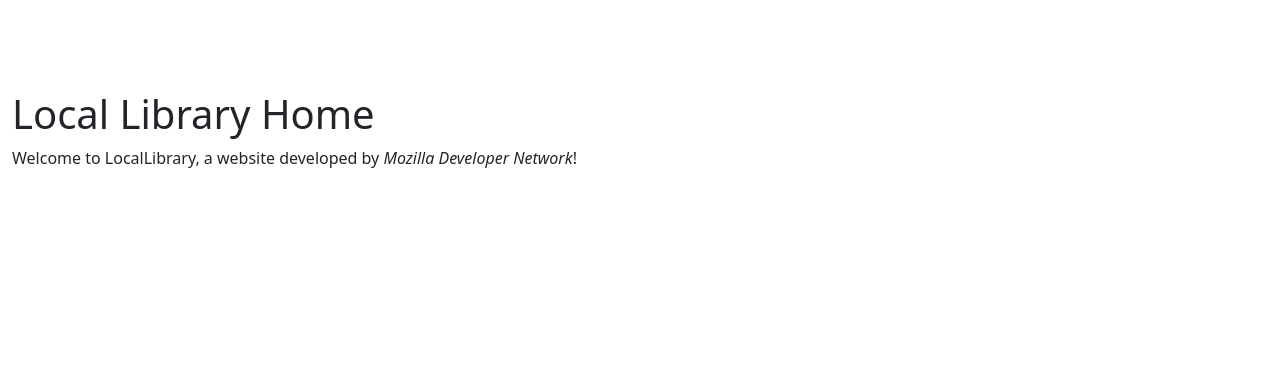
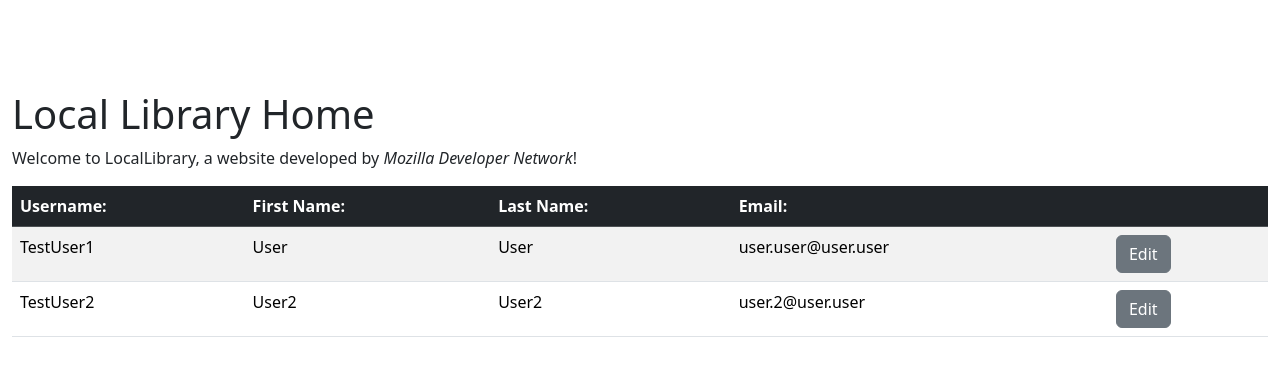
Before and after one commit to ahorner54/CollegeExpenseTracker, a Django app: page /administration/ in a window 1280 px wide. Shown: the part 56-432 px from the top of the page. Run offline with Django 5.2, Linux system fonts and the light colour scheme; data comes from the database, SQL or seed files in the repository; both versions use the stored data as it was after the commit.

Commit message:
Added the user list and user detail view, now working on the create user form

```diff
--- a/ExpenseTracker/administration/templates/administration/user_list.html
+++ b/ExpenseTracker/administration/templates/administration/user_list.html
@@ -13,8 +13,29 @@
       Welcome to LocalLibrary, a website developed by
       <em>Mozilla Developer Network</em>!
     </p>
+
+    {% if us_list %}
+      <table class="table table-striped">
+        <thead class="table-dark">
+          <th>Username:</th>
+          <th>First Name:</th>
+          <th>Last Name:</th>
+          <th>Email:</th>
+          <th></th>
+        </thead>
+        {% for user in us_list %}
+          <tr>
+            <td>{{user.username}}</td>
+            <td>{{user.first_name}}</td>
+            <td>{{user.last_name}}</td>
+            <td>{{user.email}}</td>
+            <td><a href="{% url 'user_detail' user.username %}" class="btn btn-secondary">Edit</a></td>
+          </tr>
+          {% endfor %}
+      </table>
+      {% else %}
+        <p>No Users On Record</p>
+    {% endif %}
   </div>
-
 </div>
-
 {% endblock %}
--- a/ExpenseTracker/administration/urls.py
+++ b/ExpenseTracker/administration/urls.py
@@ -5,4 +5,5 @@ urlpatterns = [
     path('', views.home, name='administration_home'),
     path('admin_list/', views.adminList, name='admin_list'),
     path('', views.userForm, name='user_form'),
+    path('user/<str:pk>', views.user_view, name='user_detail'),
 ]
--- a/ExpenseTracker/administration/views.py
+++ b/ExpenseTracker/administration/views.py
@@ -1,12 +1,29 @@
 from django.shortcuts import render
 
 # Create your views here.
+from django.views import generic
+from django.contrib.auth.models import User
+
+# class UserListView(generic.ListView):
+#     model = User
+
+#     context_object_name = 'user_list'
+#     template_name = 'administration/user_list.html'
+#     queryset = User.objects
+
+
 def home(request):
-    return render(request, 'administration/user_list.html', {})
+    user_list = User.objects.filter(groups__name = 'Student')
+    return render(request, 'administration/user_list.html', {"us_list": user_list})
+
+def user_view(request, pk):
+    user = User.objects.get(username=pk)
+    return render(request, "administration/user.html", context={"user": user})
 
 
 def adminList(request):
     return render(request, 'administration/admin_list.html', {})
 
+
 def userForm(request):
     return render(request, 'administration/user_form.html', {})
```
Also changed, not shown: ExpenseTracker/administration/forms.py (added, +9 -0 lines), ExpenseTracker/administration/templates/administration/user.html (added, +31 -0 lines), ExpenseTracker/db.sqlite3.
